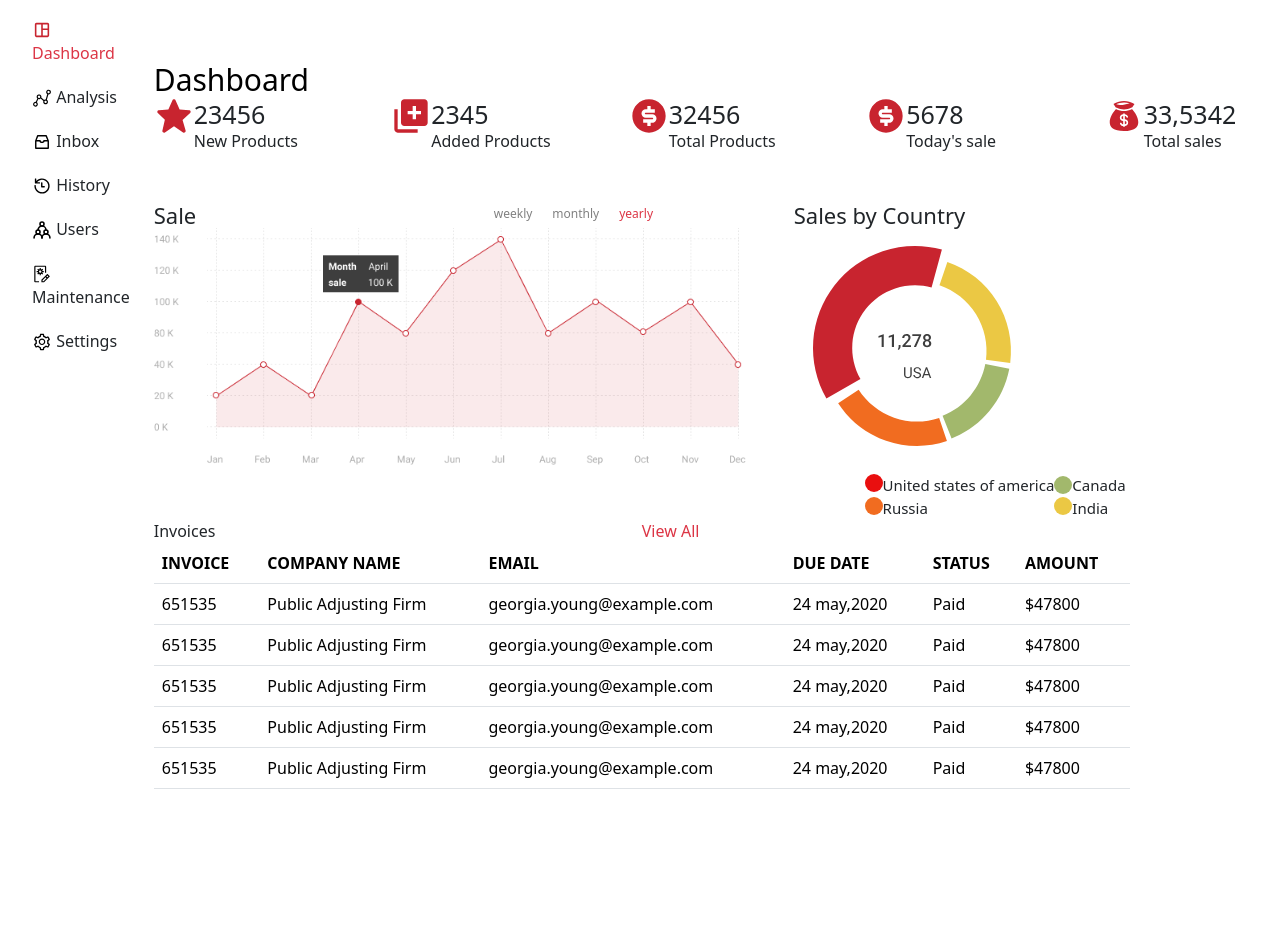
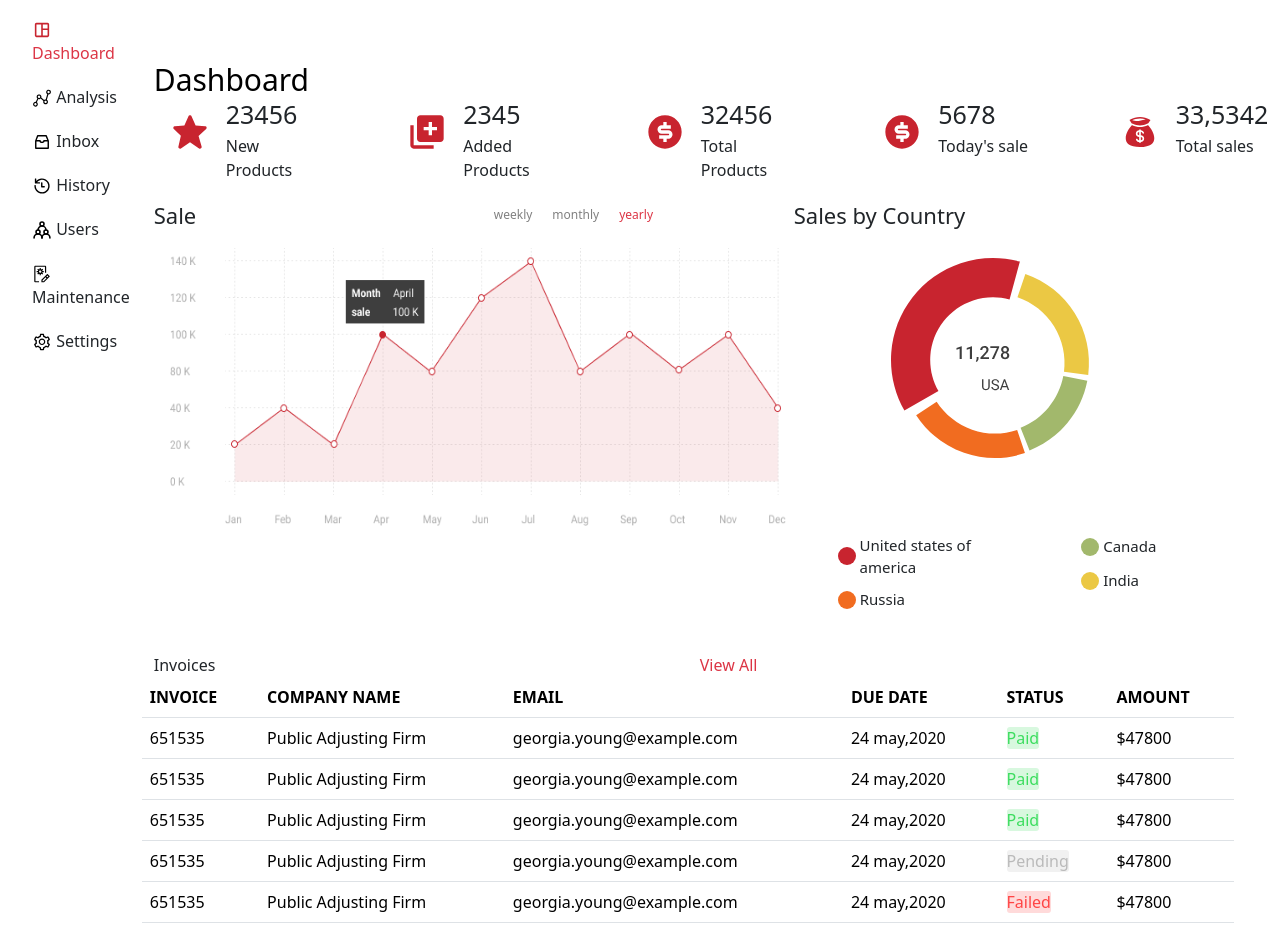
Before and after one commit to TrushChauhan/HTML-Training-assignment, a plain HTML site: page dashboard.html in a window 1280 px wide. Shown: the part 73-1012 px from the top of the page. Before the commit the page ends 878 px from the top, so only its background shows below. Drawn offline with Linux system fonts and the light colour scheme.

Commit message:
make all pages responsive

```diff
--- a/css/style.css
+++ b/css/style.css
@@ -67,7 +67,6 @@ font-size:40px;
     justify-content:right;
 }
 .navbar{
-    width: 1200px;
     width: 100%;
     height: 80px;
     background-color: rgb(255, 255, 255);
@@ -132,26 +131,19 @@ font-size:40px;
     width: 100vh;
     margin-top: 50px;
 }
-.dashboard-statistics{
-    /* width: 100vh; */
-}
-.statistic{
-
-}
 .total-items{
-    width: 77px;
-    height: 33px;
+    width: 100%;
+    height: 100%;
     font-size: 25px;
     font-weight: 500;
 }
 .item-name{
-    height: 20px;
+    height: 15px;
 }
 .item-info{
     margin-bottom: 50px;
 }
 .sale-title{
-    height: 29px;
     font-size: 22px;
     font-weight: 500;
 }
@@ -177,6 +169,9 @@ font-size:40px;
 .countries-row{
     font-size: 15px;
 }
+.country-color-usa{
+    background-color: #C8242F;
+}
 .country-color-canada{
     background-color: #A2B86C;
 }
@@ -192,11 +187,31 @@ font-size:40px;
     font-weight: 500;
 }
 .invoice-frame{
-    width: 1000px;
-    margin-top: 30px;
+    width: 100%;
 }
 .table-hadings{
     color: #ADADAD;
+}
+.status-paid{
+    background: rgba(60, 221, 95, .2);
+    color: #3CDD5F;
+    width: 50px;
+    height: 26px;
+    border-radius: 3px;
+}
+.status-pending{
+    background: rgba(186, 186, 186, .2);
+    color: rgb(186, 186, 186);
+    width: 50px;
+    height: 26px;
+    border-radius: 3px;
+}
+.status-failed{
+    background: rgba(255, 69, 69, .2);
+    color: rgba(255, 69, 69);
+    width: 50px;
+    height: 26px;
+    border-radius: 3px;
 }
 .analysis-form{
     width: 1218px;
@@ -318,6 +333,9 @@ input:not(:placeholder-shown) + label {
     .text-login{
         font-size: 15px;
     }
+    .forgot-password{
+        width: 20%;
+    }
 }
 @media screen and (max-width: 670px){
     .side-bar{
--- a/dashboard.html
+++ b/dashboard.html
@@ -79,10 +79,10 @@
                 <div class="dashboard-title">
                     Dashboard
                 </div>
-                <div class="dashboard-statistics justify-content-between row d-flex">
+                <div class="justify-content-between row d-flex">
                     <div
-                        class=" statistic col-xs-12 col-sm-6 col-md-4 col-lg-3 col-xl-2 d-flex ">
-                        <div>
+                        class=" col-xs-12 col-sm-6 col-md-4 col-lg-3 col-xl-2 d-flex ">
+                        <div class="m-3">
                             <img src="images/images/star.svg" alt="">
                         </div>
                         <div class="d-flex flex-column item-info">
@@ -94,22 +94,22 @@
                             </div>
                         </div>
                     </div>
-                    <div class="statistic col-xs-12 col-sm-6 col-md-4 col-lg-3 col-xl-2 d-flex  ">
-                        <div>
+                    <div class=" col-xs-12 col-sm-6 col-md-4 col-lg-3 col-xl-2 d-flex  ">
+                        <div class="m-3">
                             <img src="images/images/new-product.svg" alt="">
                         </div>
                         <div  class="d-flex flex-column item-info">
                             <div class="total-items">
                                 2345
                             </div>
-                            <div class="item-name">
+                            <div class="item-name ">
                                 Added Products
                             </div>
                         </div>
                     </div>
                     <div
-                        class="statistic col-xs-12 col-sm-6 col-md-4 col-lg-3 col-xl-2 d-flex ">
-                        <div>
+                        class="col-xs-12 col-sm-6 col-md-4 col-lg-3 col-xl-2 d-flex ">
+                        <div class="m-3">
                             <img src="images/images/dollar-filled.svg" alt="">
                         </div>
                         <div class="d-flex flex-column item-info">
@@ -122,8 +122,8 @@
                         </div>
                     </div>
                     <div
-                        class="statistic w-20 col-xs-12 col-sm-6 col-md-4 col-lg-3 col-xl-2  d-flex ">
-                        <div>
+                        class="w-20 col-xs-12 col-sm-6 col-md-4 col-lg-3 col-xl-2  d-flex ">
+                        <div class="m-3">
                             <img src="images/images/dollar-filled.svg" alt="">
                         </div>
                         <div  class="d-flex flex-column item-info">
@@ -136,11 +136,11 @@
                         </div>
                     </div>
                     <div
-                        class="statistic col-sm-12 col-xs-6 col-md-4 col-lg-3 col-xl-2 d-flex  ">
-                        <div>
+                        class=" col-sm-12 col-xs-6 col-md-4 col-lg-3 col-xl-2 d-flex  ">
+                        <div class="m-3">
                             <img src="images/images/money-bag.svg" alt="">
                         </div>
-                        <div class=" flex-column item-info">
+                        <div class=" d-flex flex-column item-info">
                             <div class="total-items">
                                 33,5342
                             </div>
@@ -166,39 +166,39 @@
                                 </div>
                             </div>
                         </div>
-                        <div class="row w-100">
-                            <img src="images/images/data-graph.png" alt="">
+                        <div class="row ">
+                            <img src="images/images/data-graph.png" class="w-100 h-100 img-fluid m-3">
                         </div>
                     </div>
                     <div class="sales-country d-flex flex-column justify-content-between col-4">
-                        <div class="sale-title"><span>Sales by Country</span></div>
-                        <div w-100>
-                            <img src="images/images/pie-chart.svg" alt="">
+                        <div class="sale-title text-dark"><span>Sales by Country</span></div>
+                        <div class="w-100 d-flex justify-content-center align-items-end">
+                            <img src="images/images/pie-chart.svg" alt="" class="img-fluid m-2">
                         </div>
-                        <div class="countries d-flex flex-row align-item-center justify-content-center">
-                            <div class="countries-row flex-column justify-content-center">
-                                <div class="d-flex">
-                                    <span class="dot"></span>
+                        <div class="countries d-flex flex-row align-item-center justify-content-start m-3 pl-2">
+                            <div class="countries-row flex-column justify-content-center m-3">
+                                <div class="d-flex align-items-center m-2">
+                                    <span class="dot country-color-usa m-1"></span>
                                     <div>
                                         United states of america
                                     </div>
                                 </div>
-                                <div class="d-flex">
-                                    <span class="dot country-color-russia"></span>
+                                <div class="d-flex align-items-center m-2">
+                                    <span class="dot country-color-russia m-1"></span>
                                     <div>
                                         Russia
                                     </div>
                                 </div>
                             </div>
-                            <div class="countries-row align-item-center justify-content-center">
-                                <div class="d-flex align-items-center">
-                                    <span class="dot country-color-canada"></span>
+                            <div class="countries-row flex-column justify-content-center m-3">
+                                <div class="d-flex align-items-center m-2">
+                                    <span class="dot country-color-canada m-1"></span>
                                     <div>
                                         Canada
                                     </div>
                                 </div>
-                                <div class="d-flex align-item-center ">
-                                    <span class="dot country-color-india"></span>
+                                <div class="d-flex align-items-center m-2">
+                                    <span class="dot country-color-india m-1"></span>
                                     <div>
                                         India
                                     </div>
@@ -216,7 +216,7 @@
                             View All
                         </div>
                     </div>
-                    <div class="table-responsive">
+                    <div class="table-responsive row">
                         <table class="table">
                             <thead>
                                 <tr>
@@ -234,7 +234,7 @@
                                     <td>Public Adjusting Firm</td>
                                     <td>georgia.young@example.com</td>
                                     <td>24 may,2020</td>
-                                    <td>Paid</td>
+                                    <td ><span class="status-paid">Paid</span></td>
                                     <td>$47800</td>
                                 </tr>
                                 <tr>
@@ -242,7 +242,7 @@
                                     <td>Public Adjusting Firm</td>
                                     <td>georgia.young@example.com</td>
                                     <td>24 may,2020</td>
-                                    <td>Paid</td>
+                                    <td><span class="status-paid">Paid</span></td>
                                     <td>$47800</td>
                                 </tr>
                                 <tr>
@@ -250,7 +250,7 @@
                                     <td>Public Adjusting Firm</td>
                                     <td>georgia.young@example.com</td>
                                     <td>24 may,2020</td>
-                                    <td>Paid</td>
+                                    <td><span class="status-paid">Paid</span></td>
                                     <td>$47800</td>
                                 </tr>
                                 <tr>
@@ -258,7 +258,7 @@
                                     <td>Public Adjusting Firm</td>
                                     <td>georgia.young@example.com</td>
                                     <td>24 may,2020</td>
-                                    <td>Paid</td>
+                                    <td><span class="status-pending">Pending</span></td>
                                     <td>$47800</td>
                                 </tr>
                                 <tr>
@@ -266,7 +266,7 @@
                                     <td>Public Adjusting Firm</td>
                                     <td>georgia.young@example.com</td>
                                     <td>24 may,2020</td>
-                                    <td>Paid</td>
+                                    <td><span class="status-failed">Failed</span></td>
                                     <td>$47800</td>
                                 </tr>
                             </tbody>
```
Also changed, not shown: index.html (+3 -3 lines), innerpage.html (+2 -2 lines).
